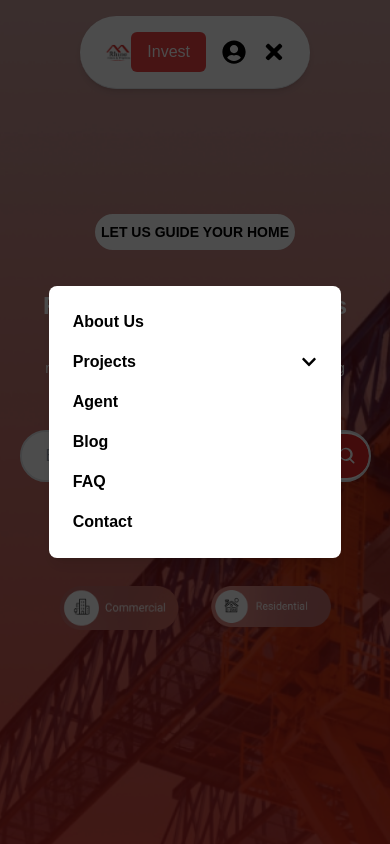
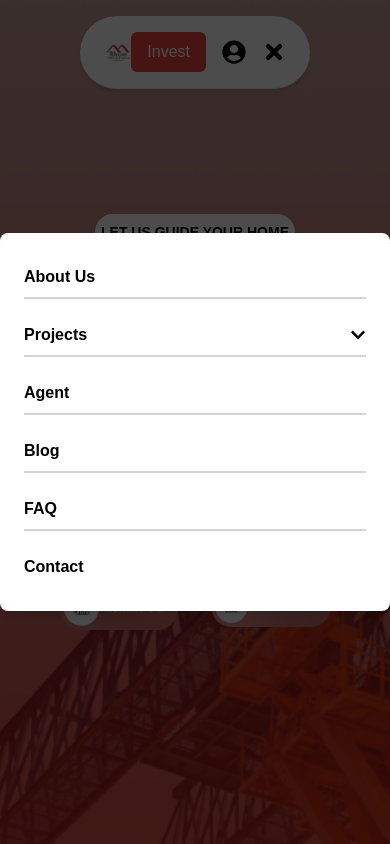
Before and after one commit to Ritephase1/rhp-website-fe, a Next.js app: page / in a window 390 px wide. Both pictures are taken after a click on the button 274 px from the left and 52 px from the top of the page. Shown: the top 844 px of the page. Built offline with nearby package versions, Linux system fonts and the light colour scheme.

Commit message:
Fix mobile view navigation

```diff
--- a/src/components/Navigation.js
+++ b/src/components/Navigation.js
@@ -152,9 +152,12 @@ export default function Navigation() {
           ref={modalRef}
           className="fixed inset-0 bg-black bg-opacity-70 z-40 flex flex-col items-center justify-center"
         >
-          <ul className="bg-white rounded-lg shadow-lg w-3/4 max-w-md p-6 space-y-4">
+          <ul className="bg-white rounded-lg shadow-lg w-full max-w-md p-6 space-y-4">
             {links.map((link) => (
-              <li key={link.name}>
+              <li
+                key={link.name}
+                className="border-b-2 border-gray-300 last:border-b-0 py-2"
+              >
                 <button
                   onClick={() => toggleDropdown(link.name)}
                   className="flex items-center justify-between w-full text-left text-black font-semibold"
@@ -174,7 +177,7 @@ export default function Navigation() {
                       <li key={subLink.name}>
                         <a
                           href={subLink.href}
-                          className="block px-4 py-2 text-gray-700 hover:bg-gray-200 rounded-md"
+                          className="block px-4 py-2  text-gray-700 hover:bg-gray-200 rounded-md"
                         >
                           {subLink.name}
                         </a>
```
